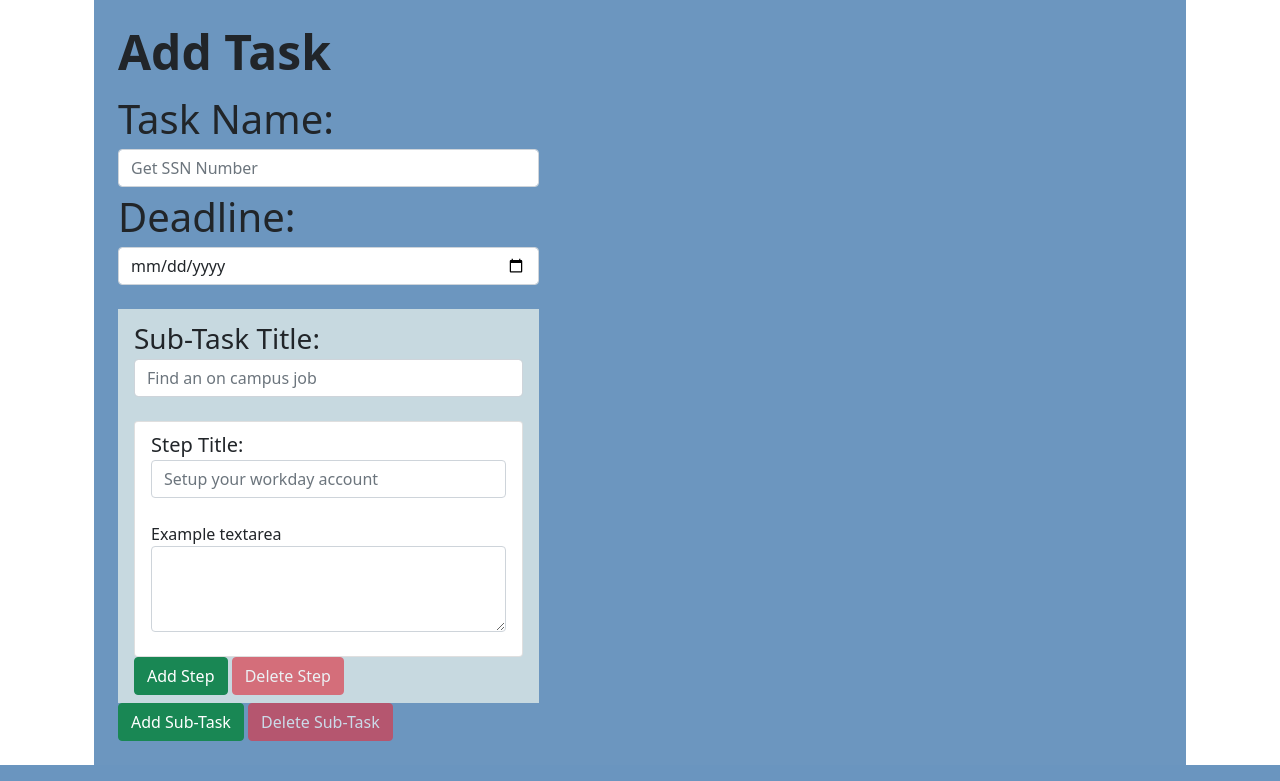
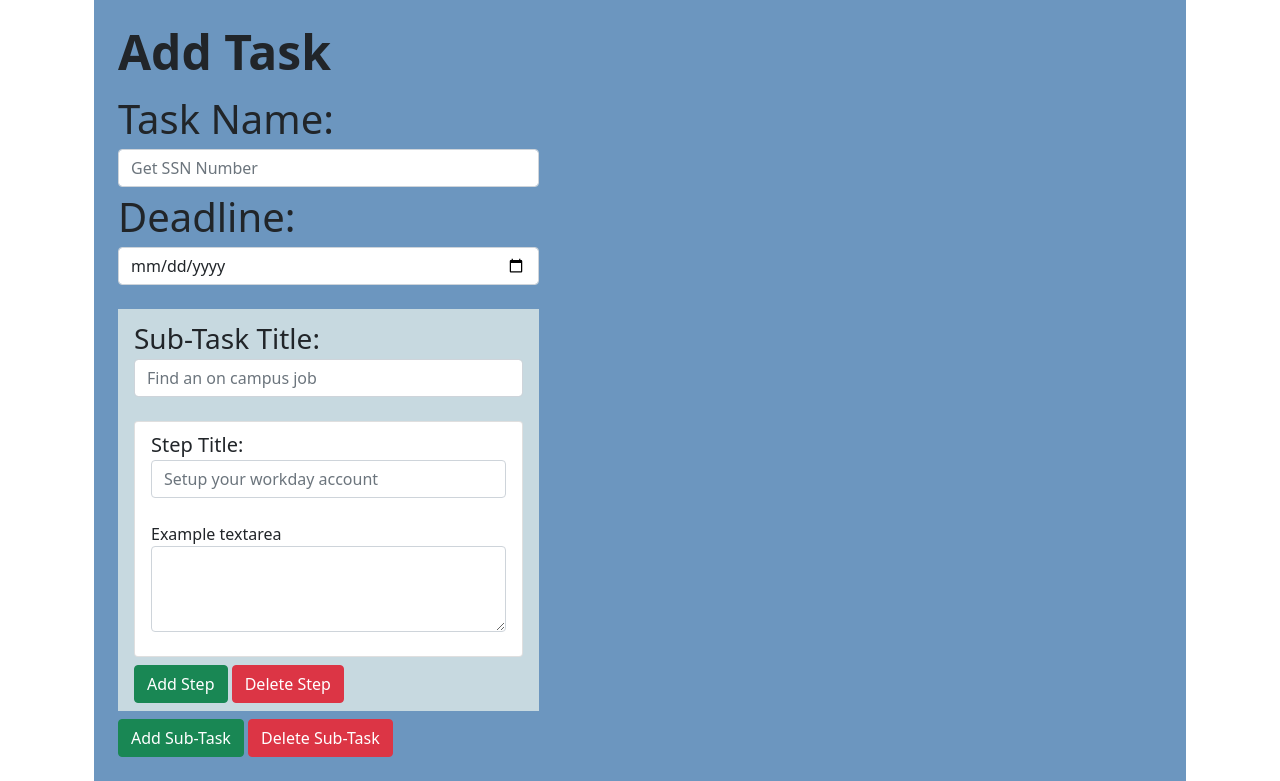
Before and after one commit to atakanerefe/International-Colby-Copy, a Flask app: page /admin/addTask in a window 1280 px wide. Shown: the part 145-926 px from the top of the page. Run offline with Flask 3, Linux system fonts and the light colour scheme; a user stored in the database is signed in.

Commit message:
Update addTask.html

```diff
--- a/templates/addTask.html
+++ b/templates/addTask.html
@@ -39,38 +39,38 @@
                   <form class="col-lg-5">
                     <div class="form-group fs-1 mb-4">
                       <label for="exampleFormControlInput1">Task Name:</label>
-                      <input type="text" class="form-control" id="exampleFormControlInput1" placeholder="Get SSN Number">
+                      <input type="text" class="form-control"  placeholder="Get SSN Number">
                       <label for="exampleFormControlInput1">Deadline:</label>
-                      <input type="date" class="form-control" id="exampleFormControlInput1" placeholder="Deadline">
+                      <input type="date" class="form-control"  placeholder="Deadline">
                     </div>
-                    <ol class="list-group list-group-flush">
+                    <ol class="list-group list-group-flush" id="subtask-list">
                       <li class="list-group-item"  style="background-color: #C7D9E0;">
                         <div class="form-group fs-3 mb-4">
-                          <label for="exampleFormControlInput1">Sub-Task Title:</label>
-                          <input type="text" class="form-control" id="exampleFormControlInput1" placeholder="Find an on campus job">
+                          <label>Sub-Task Title:</label>
+                          <input type="text" class="form-control" placeholder="Find an on campus job">
                         </div>
-                        <ul class="list-group list-group">
+
+                        <ul class="list-group step-list">
                           <li class="list-group-item">
                             <div class="form-group fs-5 mb-4">
-                              <label for="exampleFormControlInput1">Step Title:</label>
-                              <input type="text" class="form-control" id="exampleFormControlInput1" placeholder="Setup your workday account">
+                              <label>Step Title:</label>
+                              <input type="text" class="form-control" placeholder="Setup your workday account">
                             </div>
                             <div class="form-group mb-3">
-                              <label for="exampleFormControlTextarea1">Example textarea</label>
-                              <textarea class="form-control" id="exampleFormControlTextarea1" rows="3"></textarea>
+                              <label>Example textarea</label>
+                              <textarea class="form-control" rows="3"></textarea>
                             </div>
                           </li>
                         </ul>
-                        <button type="submit" class="btn btn-success">Add Step</button>
-                            <button type="submit" class="btn btn-danger disabled">Delete Step</button>
+                        <button type="button" class="btn btn-success add-step-btn mt-2" onclick="addStep(this.closest('.list-group-item').querySelector('.step-list'))">Add Step</button>
+                        <button type="button" class="btn btn-danger delete-step-btn mt-2" onclick="deleteStep(this.closest('.list-group-item').querySelector('.step-list'))">Delete Step</button>
+
                       </li>
                     </ol>
-                    <button type="submit" class="btn btn-success">Add Sub-Task</button>
-                    <button type="submit" class="btn btn-danger disabled">Delete Sub-Task</button>
-
+                    <button type="button" onclick="addSubtask()" class="btn btn-success mt-2">Add Sub-Task</button>
+                    <button type="button" onclick="deleteSubtask()" id="deleteSubtaskBtn" class="btn btn-danger mt-2">Delete Sub-Task</button>
                   </form>
                   <br>
-                  <!--<a href="facts.html" class="btn btn-dark" style="margin-left: 73%; background-color: #0A1626">What does this button do?</a>-->
           </div>
         </div>
       </section>
@@ -83,3 +83,63 @@
   integrity="sha384-MrcW6ZMFYlzcLA8Nl+NtUVF0sA7MsXsP1UyJoMp4YLEuNSfAP+JcXn/tWtIaxVXM"
   crossorigin="anonymous"></script>
 </body>
+<script>
+  function addStep(stepList) {
+    const newStep = stepList.firstElementChild.cloneNode(true);
+
+    // Clear input fields in the new step
+    newStep.querySelectorAll("input, textarea").forEach(input => input.value = "");
+
+    stepList.appendChild(newStep);
+  }
+
+  function deleteStep(stepList) {
+    if (stepList.children.length > 1) {
+      stepList.removeChild(stepList.lastElementChild);
+    }
+  }
+
+  function addSubtask() {
+    const subtaskList = document.getElementById("subtask-list");
+    const newSubtask = subtaskList.firstElementChild.cloneNode(true);
+
+    // Clear input fields in the new subtask
+    newSubtask.querySelectorAll("input, textarea").forEach(input => input.value = "");
+
+    // Find and reset the step list within the new subtask
+    const stepList = newSubtask.querySelector(".step-list");
+    stepList.innerHTML = ""; // Clear all existing steps
+
+    // Create a fresh, blank step for the new subtask
+    const initialStep = document.createElement("li");
+    initialStep.className = "list-group-item";
+    initialStep.innerHTML = `
+      <div class="form-group fs-5 mb-4">
+        <label>Step Title:</label>
+        <input type="text" class="form-control" placeholder="Enter step title">
+      </div>
+      <div class="form-group mb-3">
+        <label>Example textarea</label>
+        <textarea class="form-control" rows="3"></textarea>
+      </div>
+    `;
+    stepList.appendChild(initialStep);
+
+    // Update buttons to call addStep and deleteStep with the specific step list
+    newSubtask.querySelector(".add-step-btn").onclick = () => addStep(stepList);
+    newSubtask.querySelector(".delete-step-btn").onclick = () => deleteStep(stepList);
+
+    // Append the new subtask to the list
+    subtaskList.appendChild(newSubtask);
+  }
+
+  function deleteSubtask() {
+    const subtaskList = document.getElementById("subtask-list");
+
+    if (subtaskList.children.length > 1) {
+      subtaskList.removeChild(subtaskList.lastElementChild);
+    }
+  }
+</script>
+
+</html>
```
